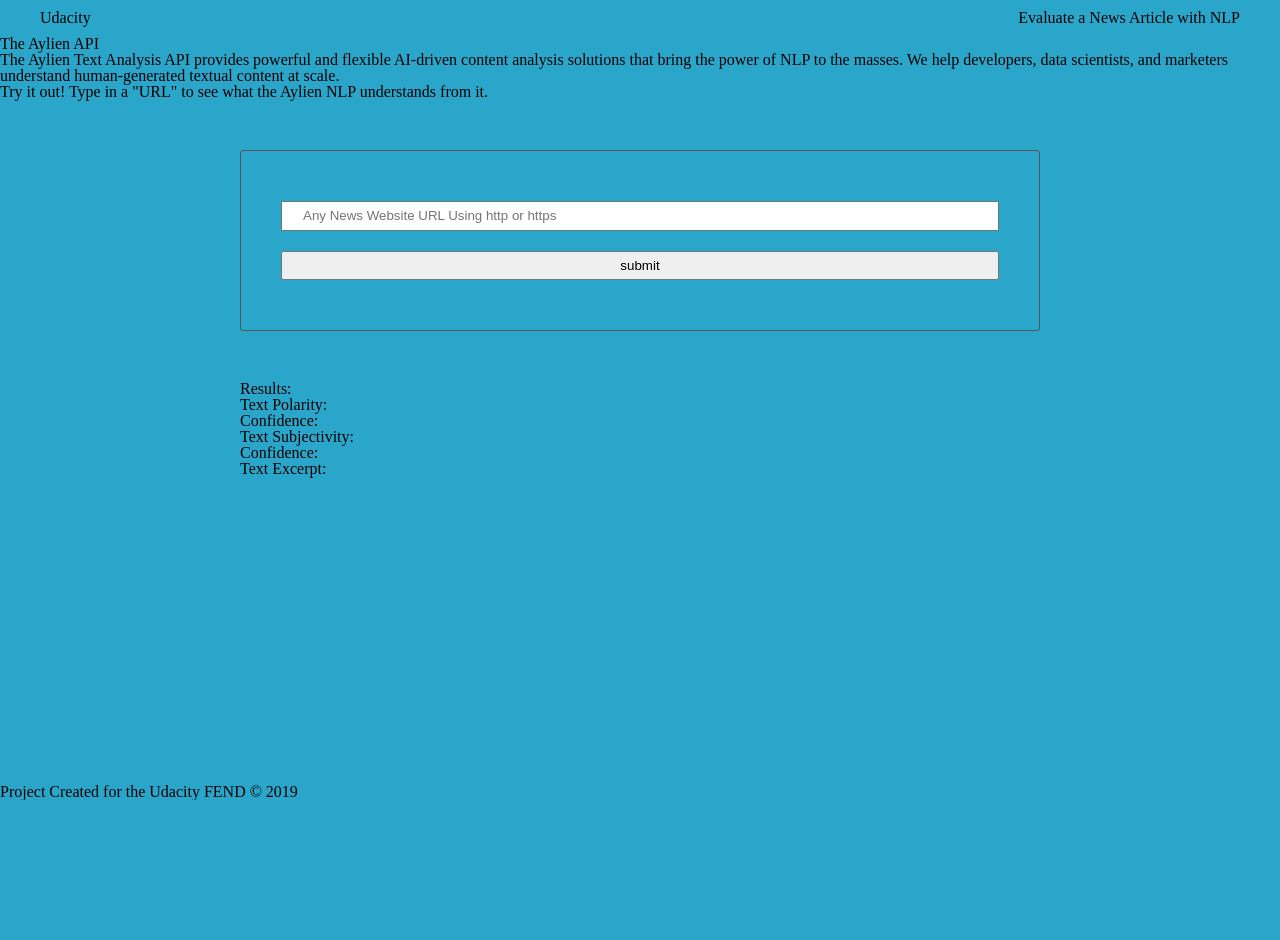
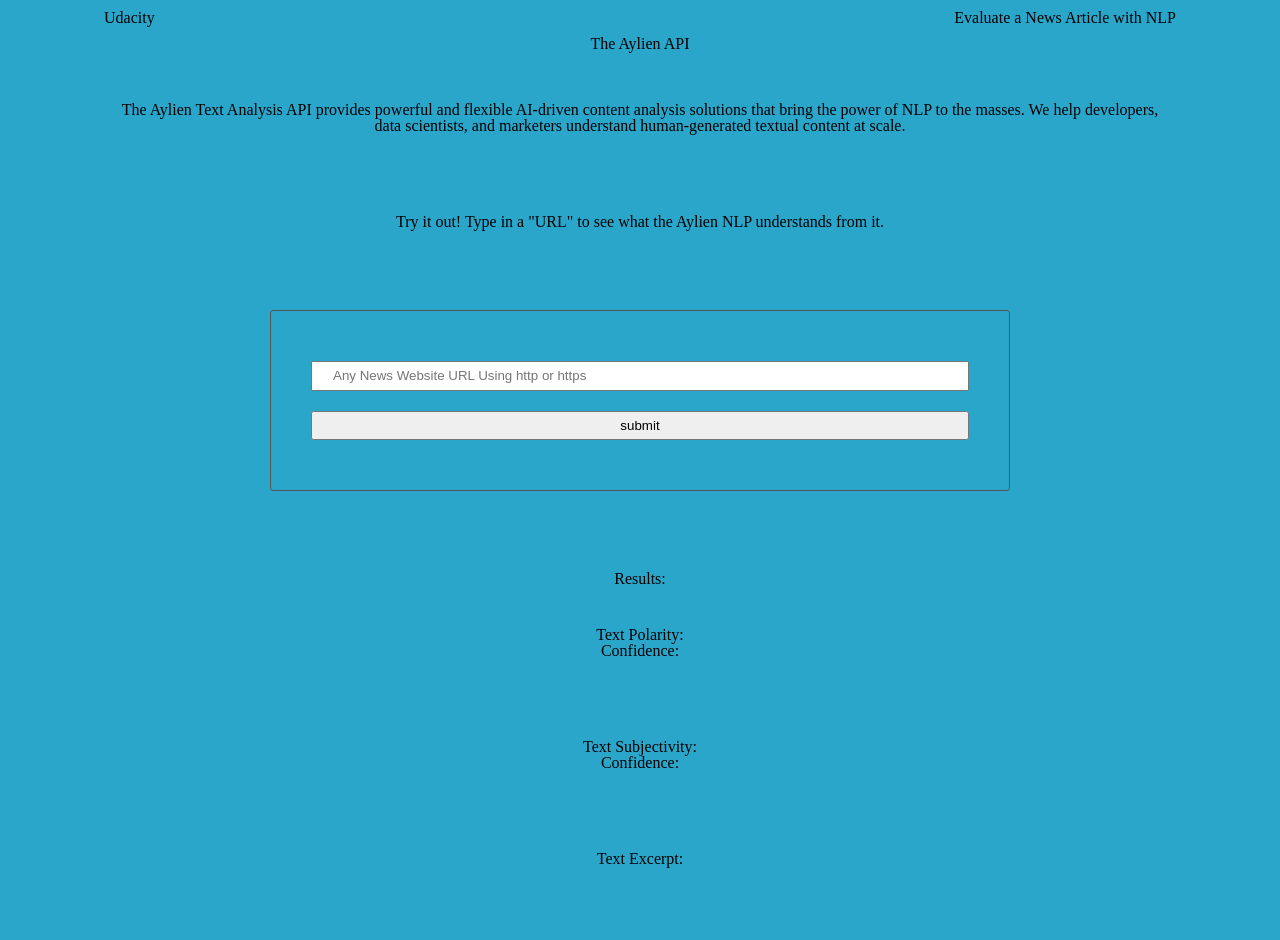
Before and after one commit to saharjazmati/evaluate-news-nlp, a website built with webpack: page src/client/views/index.html in a window 1280 px wide. Shown: the top 940 px of the page. Before the commit the page ends 800 px from the top, so only its background shows below. Built offline with nearby package versions, Linux system fonts and the light colour scheme.

Commit message:
Update styling

```diff
--- a/src/client/styles/base.scss
+++ b/src/client/styles/base.scss
@@ -9,6 +9,9 @@ body {
     flex-direction: column;
     min-height: 100vh;
     background-color: $primary-color;
+    width: 90%;
+    text-align: center;
+    margin: 0 auto;
 }
 
 main {
@@ -18,4 +21,20 @@ main {
 section {
     max-width: 800px;
     margin: 50px auto;
+    padding: 30px 30px;
 }
+
+.description {
+    text-align: center;
+    margin: 0 auto;
+    padding: 50px 50px;
+}
+
+.list {
+    display: block;
+    padding: 40px;
+}
+
+h2 {
+    margin: 30px;
+}
--- a/src/client/styles/footer.scss
+++ b/src/client/styles/footer.scss
@@ -0,0 +1,4 @@
+footer {
+    display: block;
+    text-align: center;
+}
--- a/src/client/views/index.html
+++ b/src/client/views/index.html
@@ -27,7 +27,7 @@
         <main>
             <h1>The Aylien API</h1>
 
-            <p>
+            <p class="description">
                 The Aylien Text Analysis API provides powerful and flexible AI-driven content analysis solutions that
                 bring the power of NLP to the masses. We help developers, data scientists, and marketers understand
                 human-generated textual content at scale.
@@ -47,22 +47,24 @@
                 <div id="results" class="result-blocks">
                     <!-- the content will be added here by JS -->
                     <ul>
-                        <li>
+                        <li class="list">
                             <h3>Text Polarity:</h3>
                             <p id="polarity"></p>
                             <h4>Confidence: </h4>
                             <p id="polarity_confidence"></p>
                         </li>
 
-                        <li>
+                        <li class="list">
                             <h3>Text Subjectivity:</h3>
                             <p id="subjectivity"></p>
                             <h4>Confidence: </h4>
                             <p id="subjectivity_confidence"></p>
                         </li>
 
+                        <li class="list">
                         <h3>Text Excerpt:</h3>
                         <p id="text"></p>
+                        </li>
                     </ul>
                 </div>
             </section>
```
